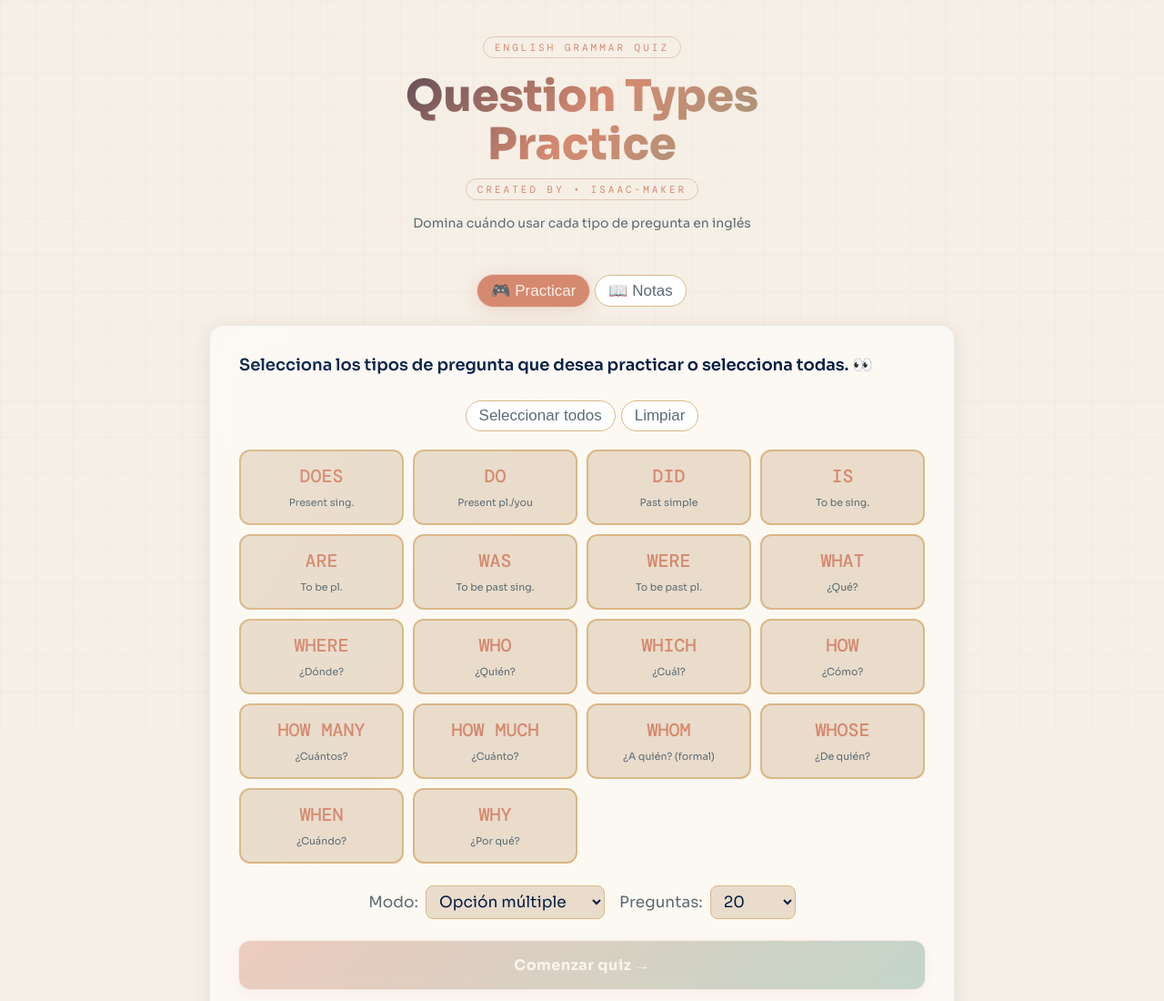
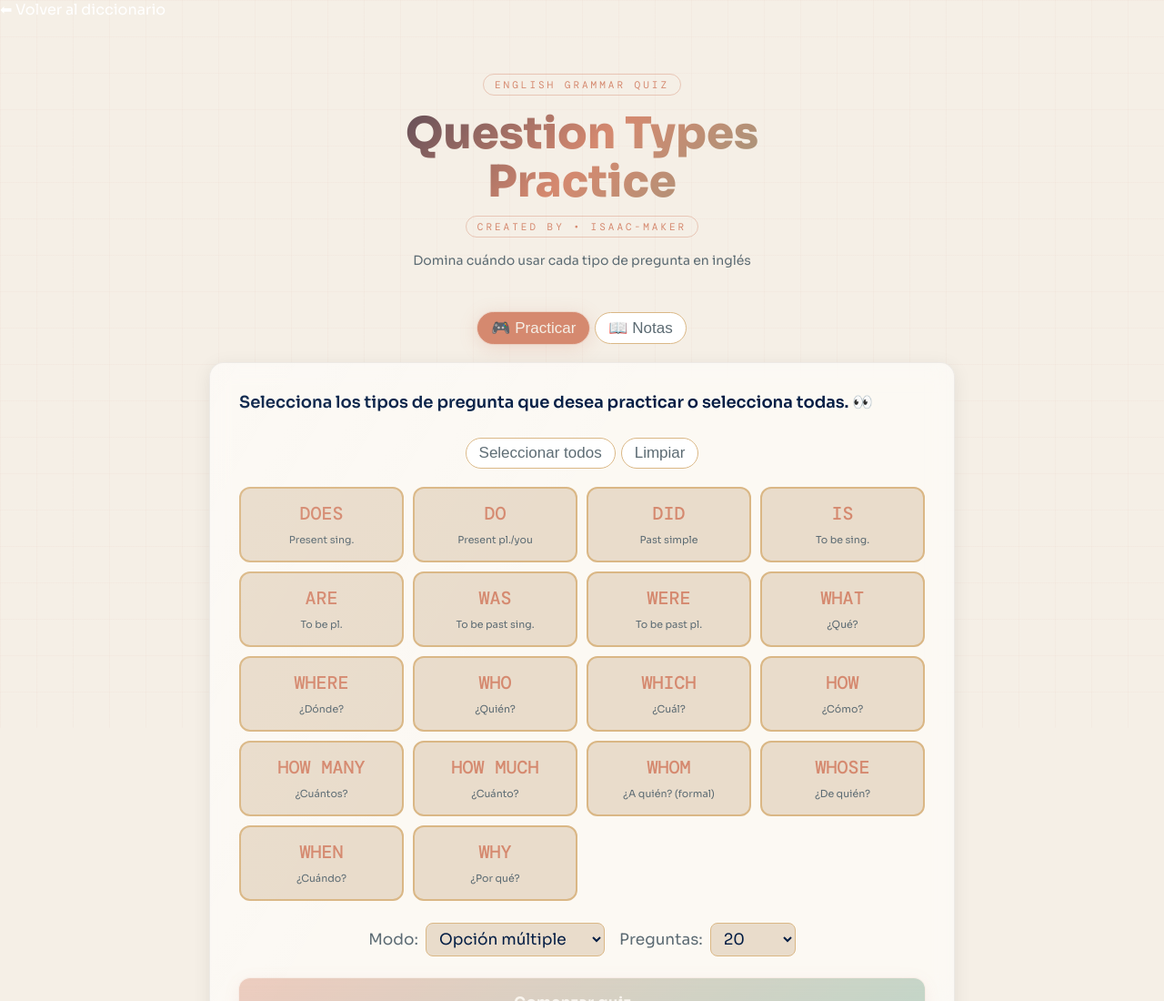
Before and after one commit to Isaac-maker/Verbs, a plain HTML site: page juego2.html in a window 1280 px wide. Shown: the top 1100 px of the page at 91% size. Drawn offline with nearby package versions, Linux system fonts and the light colour scheme.

Commit message:
Add navigation link to return to dictionary

```diff
--- a/juego2.html
+++ b/juego2.html
@@ -13,6 +13,12 @@
 </head>
 
 <body>
+
+   <div style="margin-bottom:20px;">
+    <a href="index.html" style="color:white;text-decoration:none;">
+      ⬅ Volver al diccionario
+    </a>
+  </div>
 
   <div class="container">
     <header>
```
